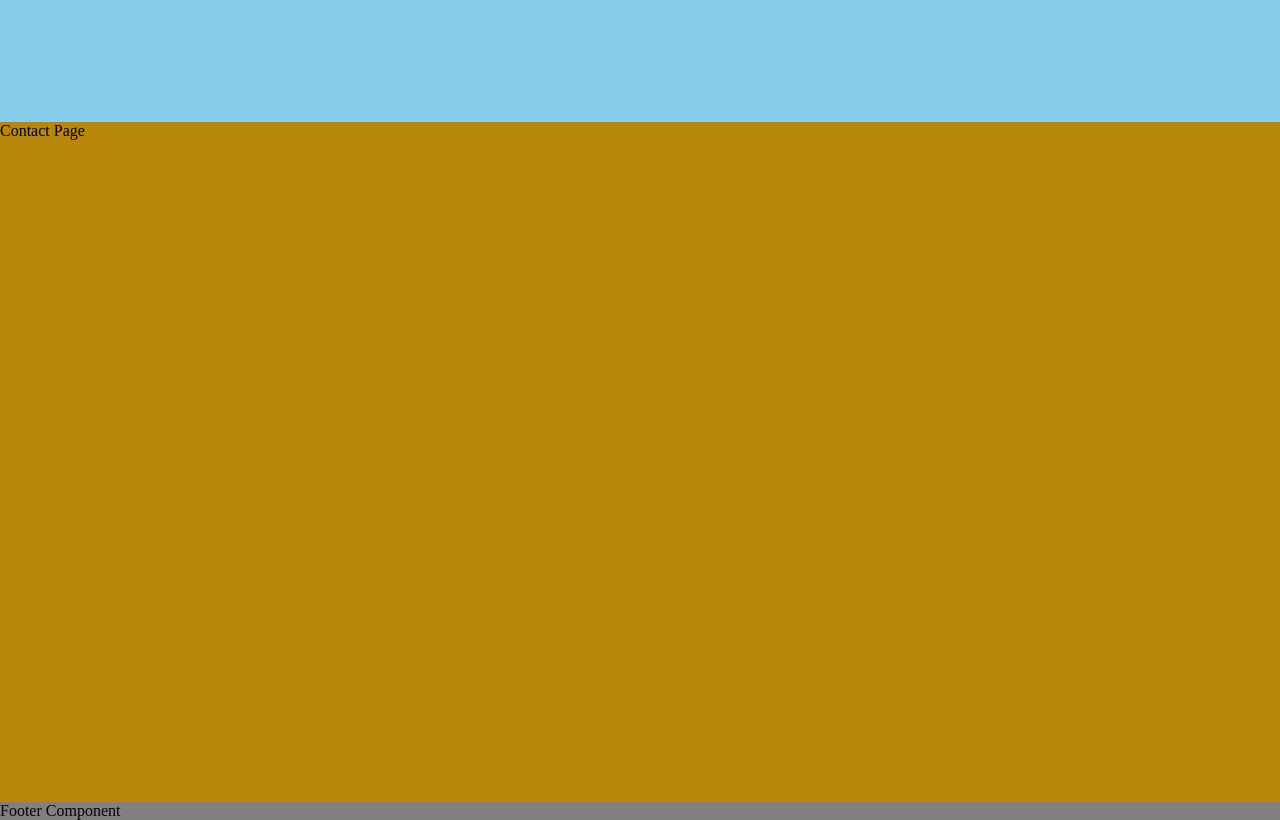
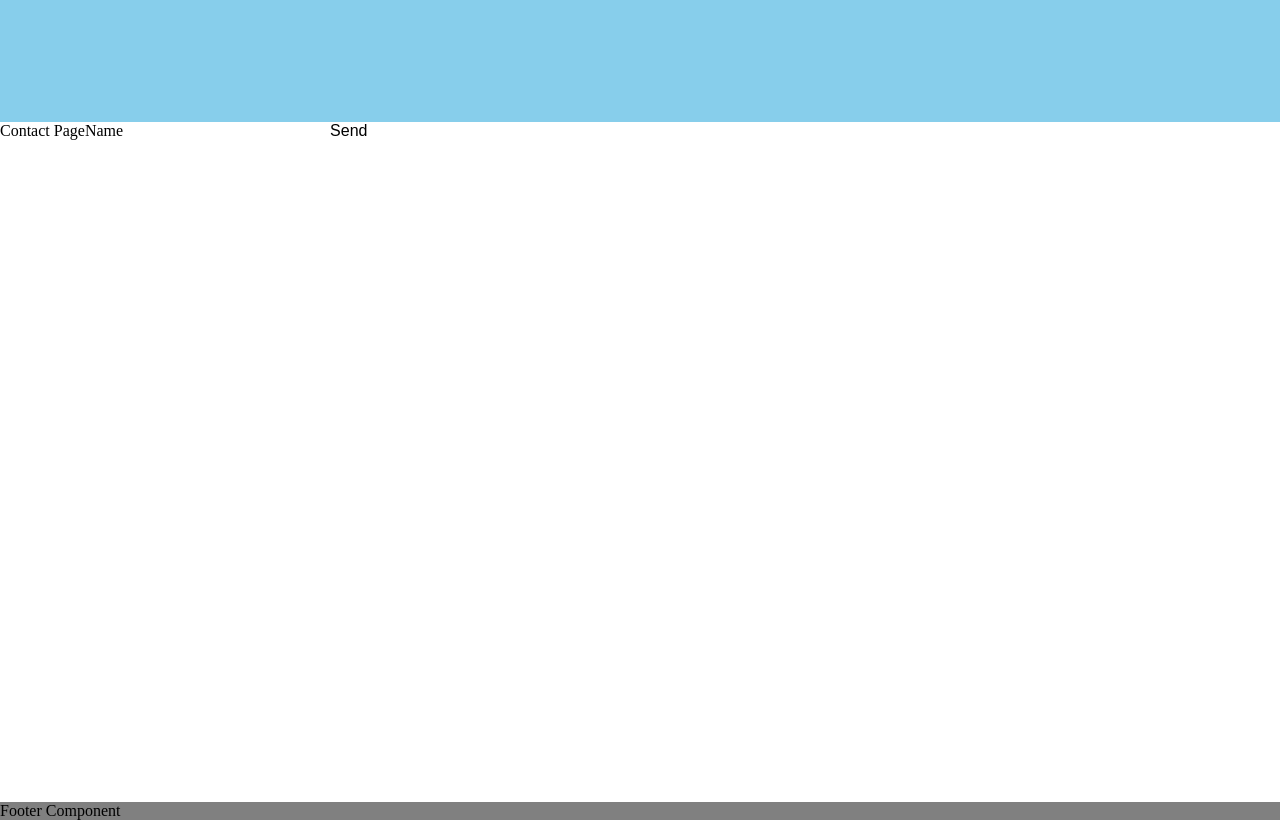
Before and after one commit to mattpero22/socialcontentplus, a React (Create React App) app in the folder main/: page / in a window 1280 px wide. Shown: the part 2040-2860 px from the top of the page. Built offline with nearby package versions, Linux system fonts and the light colour scheme.

Commit message:
began construction of email form for site using EmailJS

```diff
--- a/main/package.json
+++ b/main/package.json
@@ -6,6 +6,7 @@
     "@testing-library/jest-dom": "^5.16.5",
     "@testing-library/react": "^13.4.0",
     "@testing-library/user-event": "^13.5.0",
+    "emailjs-com": "^3.2.0",
     "react": "^18.2.0",
     "react-dom": "^18.2.0",
     "react-router": "^6.8.1",
--- a/main/src/App.css
+++ b/main/src/App.css
@@ -58,7 +58,7 @@
 }
 
 #contact {
-    background-color: darkgoldenrod;
+    /* background-color: darkgoldenrod; */
 }
 
 #footer {
--- a/main/src/pages/Contact.jsx
+++ b/main/src/pages/Contact.jsx
@@ -1,7 +1,21 @@
+import emailjs from 'emailjs-com'
+
+
 const Contact = () => {
+
+    const sendEmail = (e) => {
+        e.preventDefault()
+        console.log(e)
+    }
+
     return <>
     <div id="contact" className="page">
         Contact Page
+        <form id="contactForm" onSubmit={sendEmail}>
+            <label>Name</label>
+            <input type="text" name="from_name" />
+            <input type="submit" value="Send" />
+        </form>
     </div>
     </>
 }
```
Also changed, not shown: 1 other file (tests, documents, lock files or other folders).
